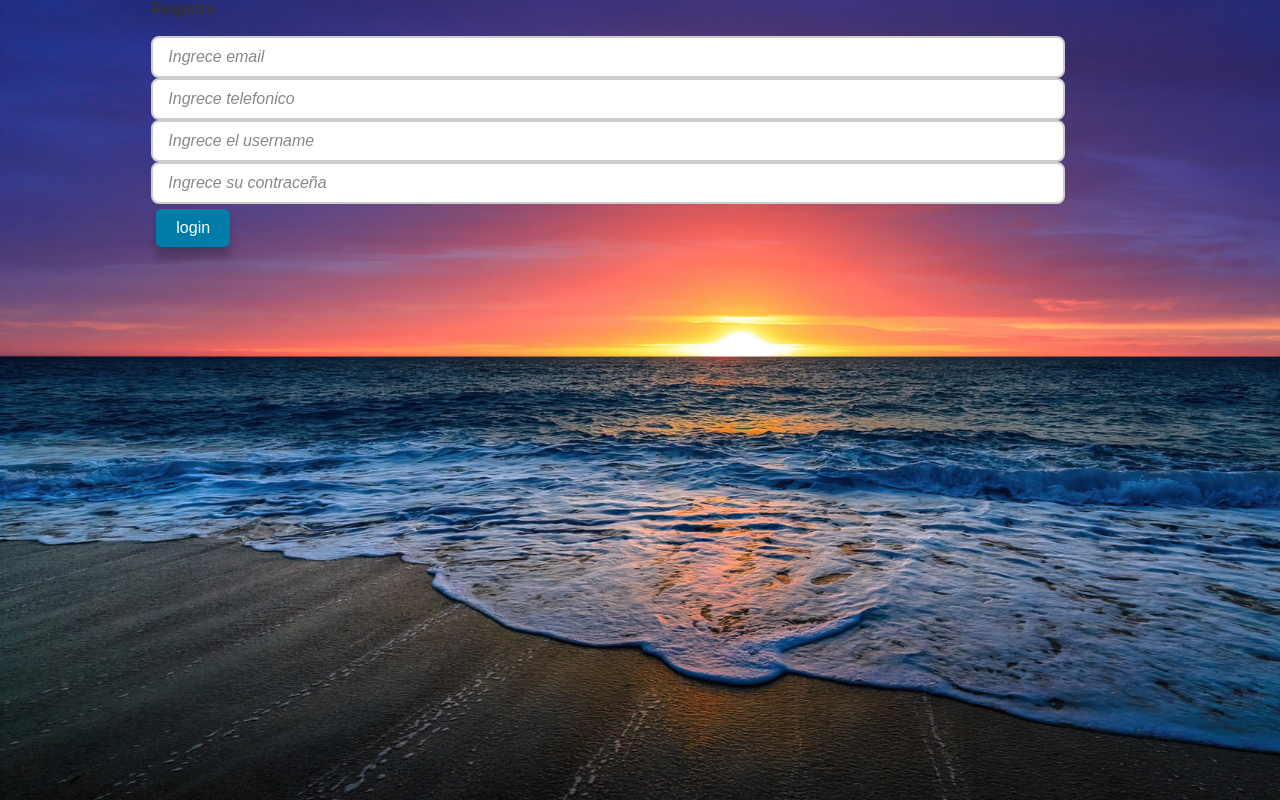
After one commit to alvaro308/aplicacion, a PHP site: page /registros.php in a window 1280 px wide. The commit adds this page. Run offline with PHP 8.4, Linux system fonts and the light colour scheme.

Commit message:
nueva actualizacion

```diff
--- a/botones.php
+++ b/botones.php
@@ -1,5 +1,5 @@
 <!DOCTYPE html>
-<o>
+
 
     <head>
         <link rel="stylesheet" href="estilos.css">
@@ -143,6 +143,7 @@
                         <th>consola</th>
                         <th>numero telefonico</th>
                     </tr>
+
                 </thead>
                 <?php $acumulador = 1 ?>
                 <?php foreach ($_SESSION['registros'] as $registro): ?>
--- a/estilos.css
+++ b/estilos.css
@@ -97,6 +97,7 @@ th , td {
 }
 .container{
     margin-left: 200px;
+    margin-right: 0px;
     display:flex;
     height: 100vh;
     justify-content: space-between;
@@ -228,7 +229,7 @@ button{
 button:hover{
 background-color: #007ca9;
 }
-input[type="text"],input[type="email"],input[type="number"],input[type="double"]{
+input[type="text"],input[type="email"],input[type="number"],input[type="double"],input[type="password"]{
     width: 90%;
     justify-content:center;
     padding: 10px 15px;
@@ -238,12 +239,12 @@ input[type="text"],input[type="email"],input[type="number"],input[type="double"]
     transition: all 2.0s ease-in-out;
     color: #0056b3;
 }
-input[type="text"]:focus,input[type="email"]:focus,input[type="number"]:focus,input[type="double"]:focus {
+input[type="text"]:focus,input[type="email"]:focus,input[type="number"]:focus,input[type="double"]:focus,input[type="password"]:focus {
     border-color: #007bff;
     box-shadow: 0 0 8px rgba(0, 123, 255, 0.5);
   }
 
-  input[type="text"]::placeholder,input[type="email"]::placeholder,input[type="number"]::placeholder,input[type="double"]::placeholder {
+  input[type="text"]::placeholder,input[type="email"]::placeholder,input[type="number"]::placeholder,input[type="double"]::placeholder,input[type="password"]::placeholder {
     color: #888;
     font-style: italic;
   }
@@ -342,6 +343,9 @@ input[type="text"]:focus,input[type="email"]:focus,input[type="number"]:focus,in
         background-size: cover;
         justify-content:center;
         color: white;
+        flex-direction: column;
+        display: flex;
+        align-items: center;
 }
 
 .panel-left-3 label{
@@ -385,3 +389,12 @@ select {
     border-color: #007bff;
     box-shadow: 0 0 8px rgba(0, 123, 255, 0.5);
   }
+
+
+.login{
+        background-image:url("playa3.jpg");
+        background-size: cover;
+    height: 100vh;
+    display: flex;
+    justify-content: center;
+}
--- a/header.php
+++ b/header.php
@@ -10,6 +10,8 @@
             <li><a href="servicios.php">Servicios</a></li>
             <li><a href="nosotros.php">Nosotros</a></li>
         <li><a href="contacto.php">Contacto</a></li>
+        <li> <a href="login.php">login</a></li>
+        <li> <a href="registros.php">Registro</a></li>
     </ul>
 </nav>
 </header>
--- /dev/null
+++ b/registros.php
@@ -0,0 +1,27 @@
+<!DOCTYPE html>
+<?php
+header("Cache-Control: no-cache, no-store, must-revalidate");
+header("Pragma: no-cache");
+header("Expires: 0");
+?>
+
+<head>
+    <link rel="stylesheet" href="estilos.css">
+    <div class="login">
+        <form>
+            <label for="Registro">Registro</label>
+            <br>
+            <br>
+            <input type="email" placeholder="Ingrece email">
+            <input type="number" placeholder="Ingrece telefonico">
+            <input type="text" placeholder="Ingrece el username">
+            <input type="password" placeholder="Ingrece su contraceña">
+            <br>
+            <button type="submit">login</button>
+        </form>
+    </div>
+
+
+    </body>
+
+    </html>
```
Also changed, not shown: index.php (+63 -16 lines), login.php (added, +19 -0 lines), playa2.jpg (added), playa3.jpg (added).
